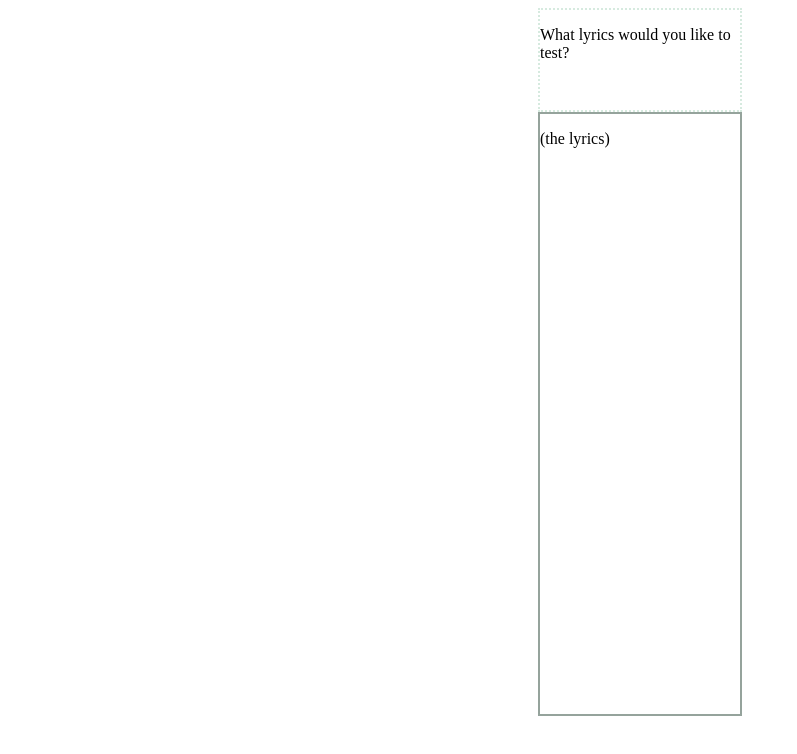
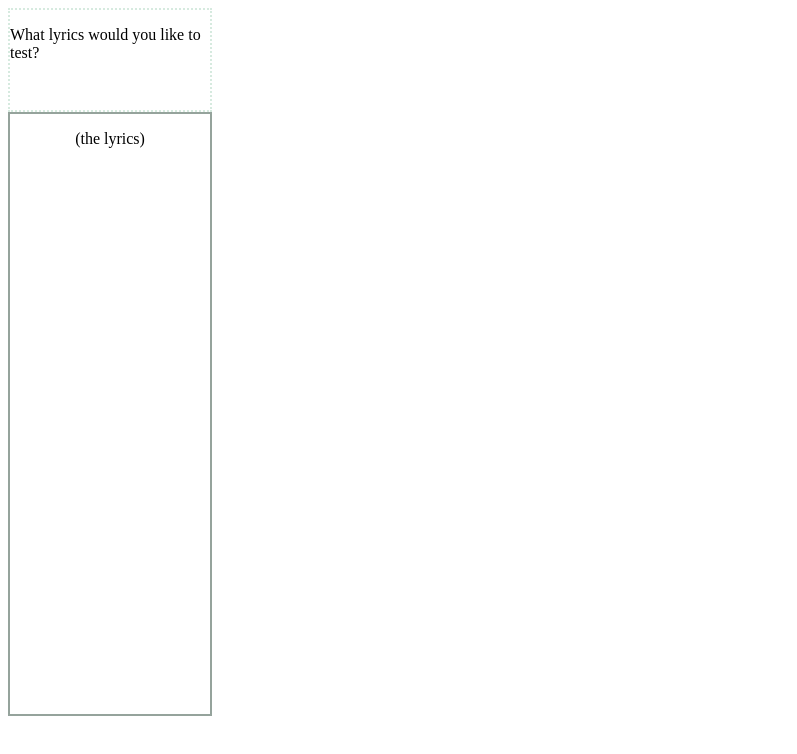
Before and after one commit to greyworms05/greylearns, a plain HTML site: page lyrics/index.html in a window 1280 px wide. Shown: the whole page, without its empty margins (0-797 px from the left). Drawn offline with Linux system fonts and the light colour scheme.

Commit message:
Create flexbox

```diff
--- a/lyrics/index.html
+++ b/lyrics/index.html
@@ -2,18 +2,18 @@
 <head>
 <style>
 div.above {
-  position: static;
+  display: flex;
   width: 200px;
   height: 100px;
   border: 2px dotted #D6EADF;
-  justify-self: center;
+  justify-content: center;
   }
 div.below {
-  position: static;
+  display: flex;
   width: 200px;
   height: 600px;
   border: 2px solid #95A39C;
-  justify-self: center;
+  justify-content: center;
   }
 </style>
 </head>
```
